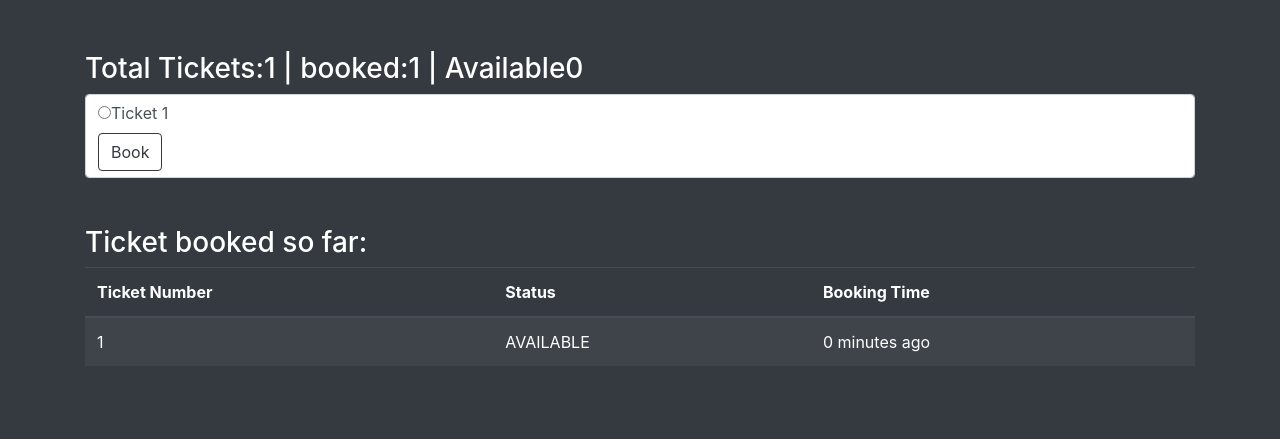
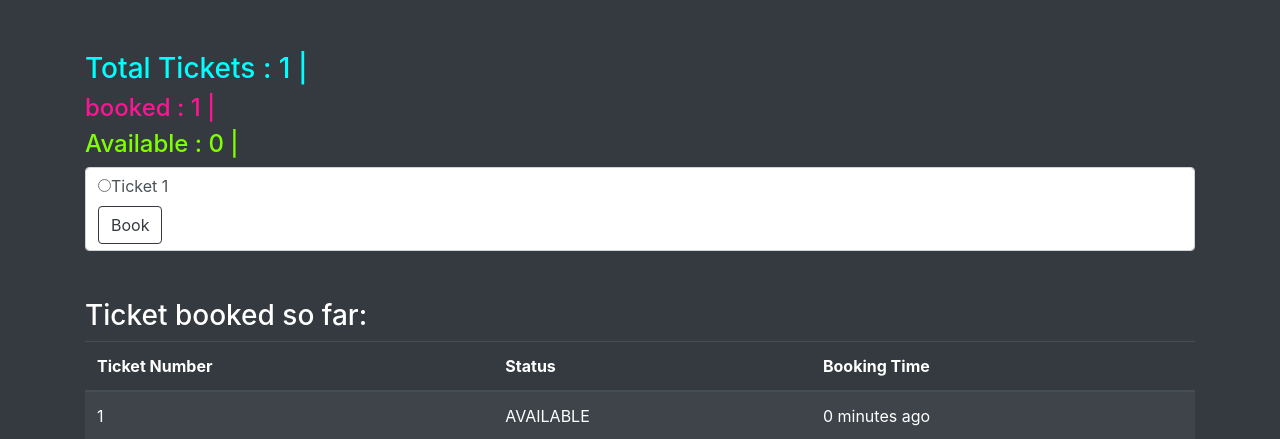
Before and after one commit to hameeskt/ticketbooking, a Django app: page /movie/1/ in a window 1280 px wide. Shown: the part 56-495 px from the top of the page. Run offline with Django 3.2, Linux system fonts and the light colour scheme; tables that the repository leaves empty hold one stand-in row (values such as "Sample post"); some libraries are stand-ins or nearby versions.

Commit message:
Small ui changes

```diff
--- a/booking/views.py
+++ b/booking/views.py
@@ -98,11 +98,12 @@ def movie_detail(request, movie_id=None):
     tickets = Ticket.objects.filter(movie=movie)
     ran = range(1, movie.tot_tickets + 1)
     l=Ticket.objects.filter(movie=movie, status=2).values_list('ticket_num', flat=True)
+    number_booked_tickets = tickets.count()
+    available = movie.tot_tickets - number_booked_tickets
     rang=[]
     for i in ran:
         rang.append(i)
-    number_booked_tickets = tickets.count()
-    available=movie.tot_tickets-number_booked_tickets
+
     context = {
         'list':l,
         'movie': movie,
--- a/templates/movie.html
+++ b/templates/movie.html
@@ -6,7 +6,9 @@
 <br>
 <br>
 <div class="container">
-  <h3>Total Tickets:{{movie.tot_tickets}} | booked:{{number_booked_tickets}} | Available{{available}}</h3>
+  <h3 style="color: aqua;">Total Tickets : {{movie.tot_tickets}} |</h3>
+  <h4 style="color: deeppink;">booked : {{number_booked_tickets}} |</h4>
+  <h4 style="color: chartreuse;">Available : {{available}} |</h4>
   <form method="post" action="/book_ticket/{{movie.pk}}/" class="form-control" style="height: auto;">
       {% csrf_token %}
     {% for r in ran %}
```
